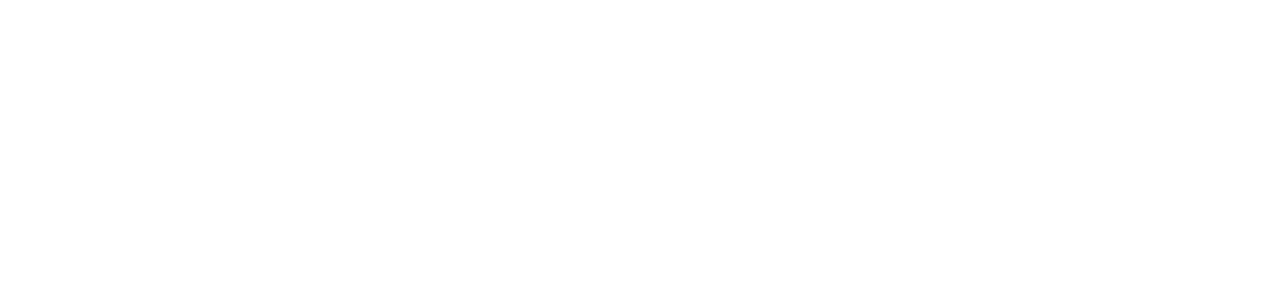
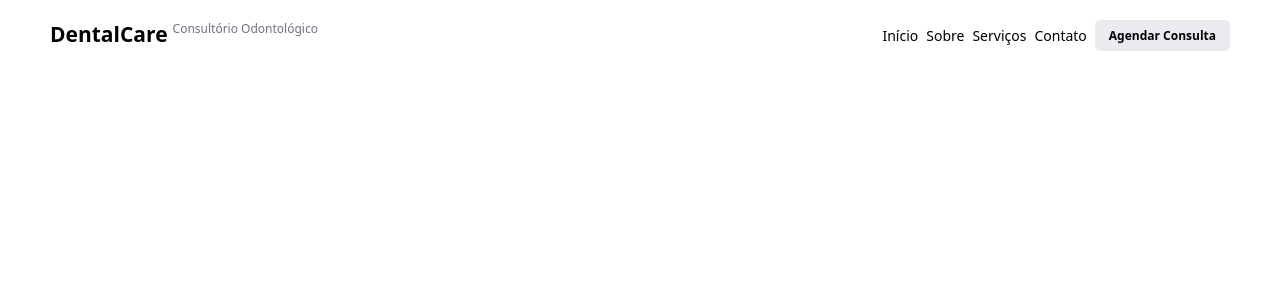
Before and after one commit to MarcospAntunes/sistema-agendamento-servi-os, a Next.js app in the folder frontend/: page / in a window 1280 px wide. Shown: the top 300 px of the page. Built offline with nearby package versions, Linux system fonts and the light colour scheme.

Commit message:
feat: criado componente Header

```diff
--- a/frontend/src/app/page.tsx
+++ b/frontend/src/app/page.tsx
@@ -1,6 +1,9 @@
+import { Header } from "@/components/index";
+
 export default function Home() {
   return (
     <>
+      <Header />
     </>
   );
 }
--- /dev/null
+++ b/frontend/src/components/Header/Header.style.tsx
@@ -0,0 +1,41 @@
+import styled from 'styled-components';
+
+const HeaderStyled = styled.header`
+  position: fixed;
+  width: 100%;
+  display: flex;
+  justify-content: space-between;
+  background-color: var(--primary-color);
+  box-shadow: 0 0 1px 0.5px 0.5px gray;
+
+  & div {
+    display: flex;
+    gap: 5px;
+
+    & h1 {
+      font-size: 21px;
+    }
+
+    & span {
+      font-size: 12px;
+      color: var(--text-secondary-color);
+    }
+  }
+
+  & nav {
+    display: flex;
+    justify-content: center;
+    align-items: center;
+    gap: 8px;
+
+    & button {
+      background-color: var(--bg-gray);
+      border-radius: 5px;
+      padding: 7px 14px;
+      font-size: 12px;
+      font-weight: bold;
+    }
+  }
+`;
+
+export default HeaderStyled;
--- /dev/null
+++ b/frontend/src/components/Header/Header.tsx
@@ -0,0 +1,21 @@
+import HeaderStyled from './Header.style';
+
+export default function Header() {
+  return (
+    <HeaderStyled>
+      <div>
+        <h1><strong>DentalCare</strong></h1>
+        <span>Consultório Odontológico</span>
+      </div>
+
+      <nav>
+        <a href="#">Início</a>
+        <a href="#">Sobre</a>
+        <a href="#">Serviços</a>
+        <a href="#">Contato</a>
+
+        <button>Agendar Consulta</button>
+      </nav>
+    </HeaderStyled>
+  )
+}
--- /dev/null
+++ b/frontend/src/components/index.tsx
@@ -0,0 +1,3 @@
+import Header from "./Header/Header";
+
+export { Header }
```
